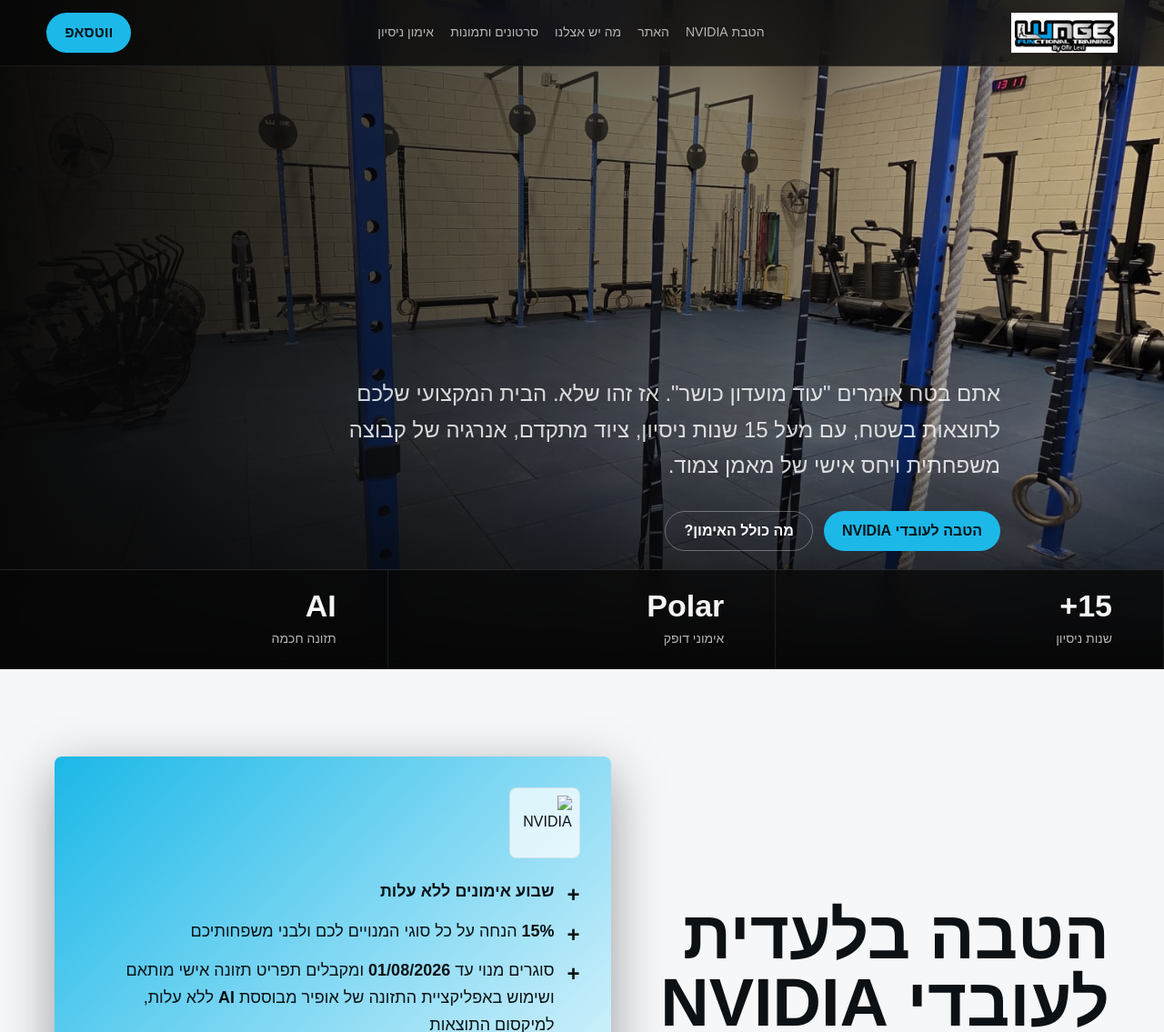
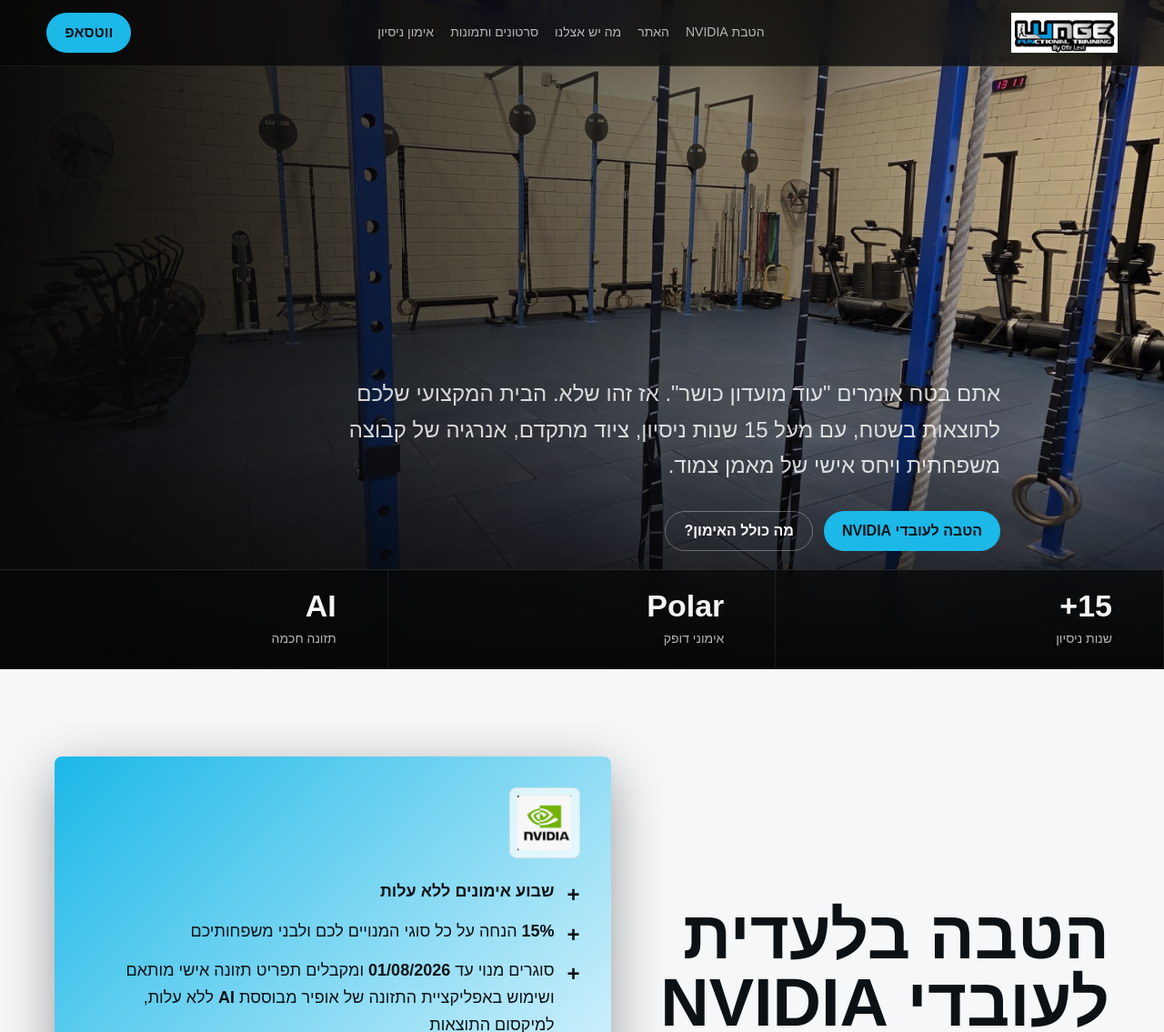
Before and after one commit to ofirlevi87-glitch/lunge-nvidia, a plain HTML site: page index.html in a window 1280 px wide. Shown: the top 1135 px of the page at 91% size. Drawn offline with Linux system fonts and the light colour scheme.

Commit message:
Update index.html

```diff
--- a/index.html
+++ b/index.html
@@ -79,7 +79,7 @@
 
           <div class="benefit__card">
             <div class="benefit__logo">
-              <img src="nvidia.png" alt="NVIDIA" />
+              <img src="nvidia-logo.png" alt="NVIDIA" />
             </div>
             <ul class="benefit__list">
               <li><strong>שבוע אימונים ללא עלות</strong></li>
```
